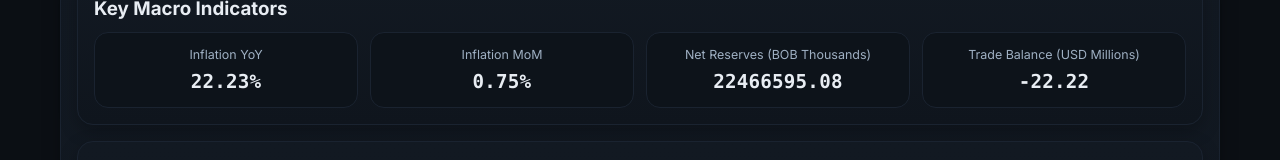
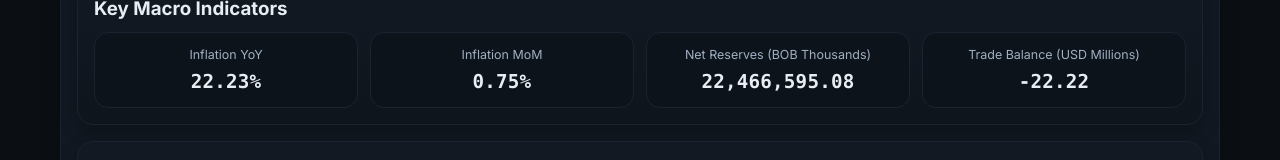
Before and after one commit to nicoortuno/bolivian-economy-tracker, a React (Vite) app in the folder app/ui/: page / in a window 1280 px wide. Shown: the part 198-358 px from the top of the page. Built offline with nearby package versions, Linux system fonts and the light colour scheme.

Commit message:
added commas in numbers

```diff
--- a/app/ui/src/pages/Home.jsx
+++ b/app/ui/src/pages/Home.jsx
@@ -17,8 +17,23 @@ const EXPORTS_CSV = '/data/macro/clean/exports.csv'
 const IMPORTS_CSV = '/data/macro/clean/imports.csv'
 
 const asNum = (x) => (x === null || x === undefined || x === '' ? null : Number(x))
-const fmt   = (x, d=4) => (x === null || x === undefined || isNaN(x) ? '—' : Number(x).toFixed(d))
-const pct   = (x, d=2) => (x === null || x === undefined || isNaN(x) ? '—' : (Number(x)*100).toFixed(d) + '%')
+const fmt = (x, d = 4) =>
+  (x === null || x === undefined || isNaN(x)
+    ? '—'
+    : Number(x).toLocaleString('en-US', {
+        minimumFractionDigits: d,
+        maximumFractionDigits: d,
+      })
+  )
+
+const pct = (x, d = 2) =>
+  (x === null || x === undefined || isNaN(x)
+    ? '—'
+    : (Number(x) * 100).toLocaleString('en-US', {
+        minimumFractionDigits: d,
+        maximumFractionDigits: d,
+      }) + '%'
+  )
 
 const midFromBA = (r) => {
   const bid = asNum(r?.best_bid)
```
